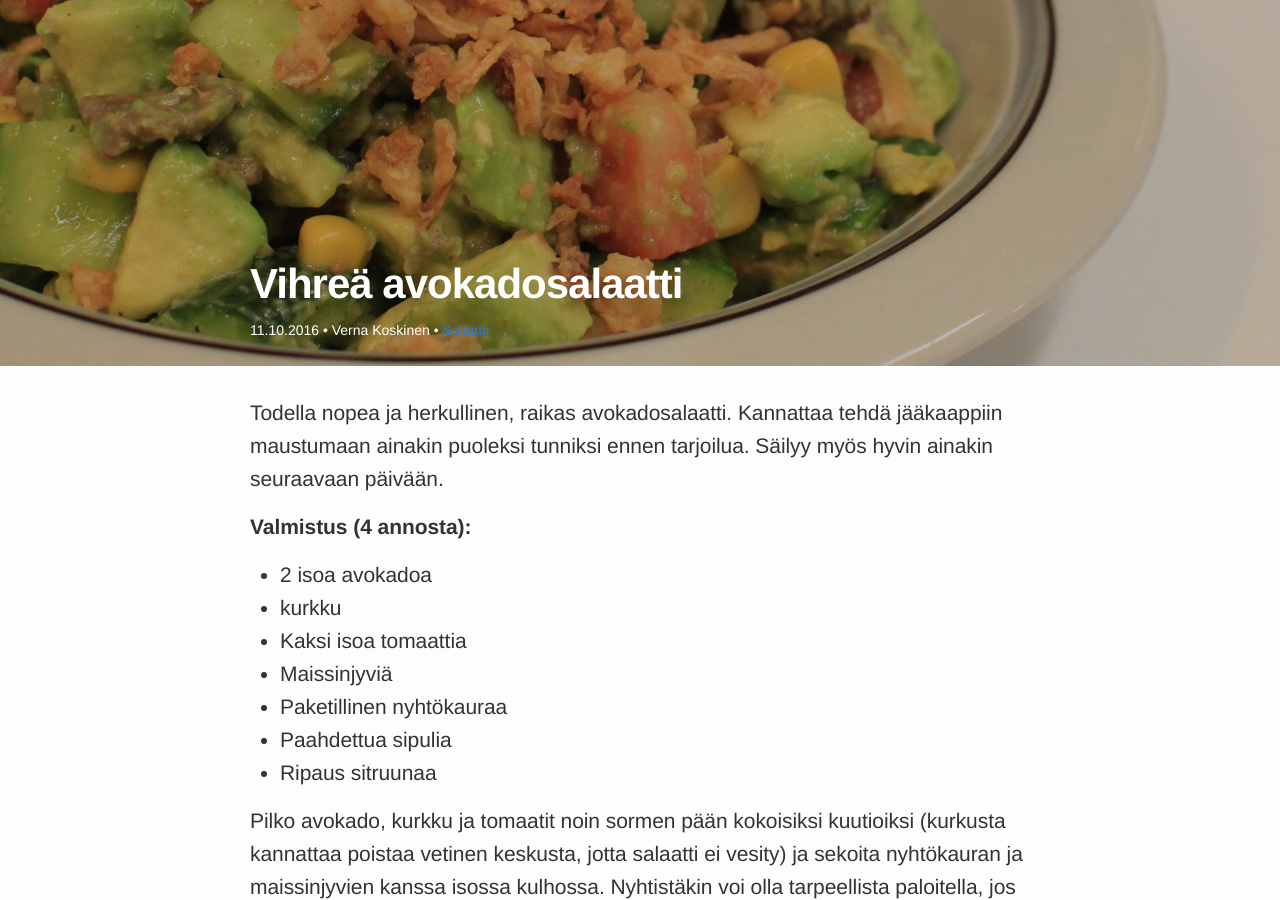
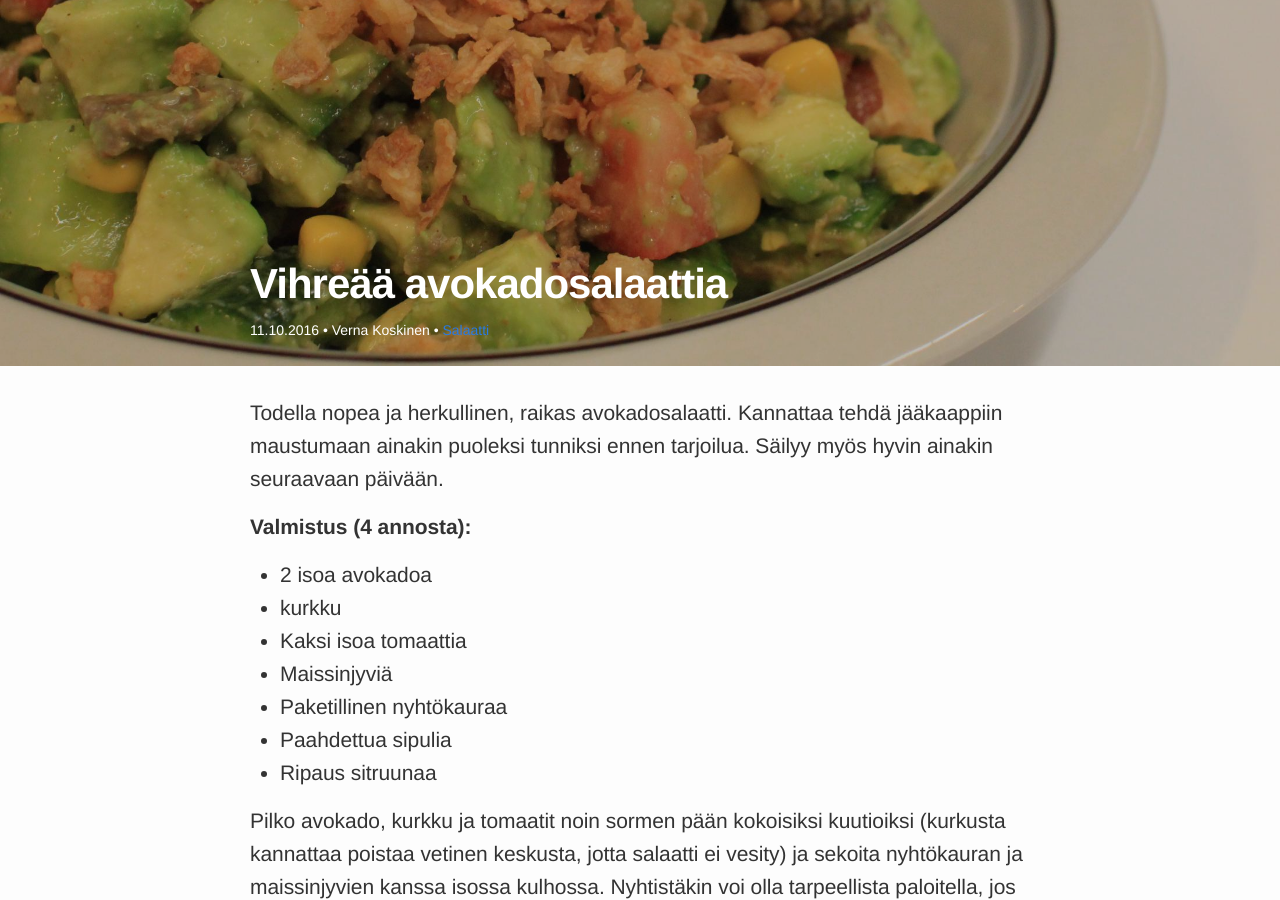
Before and after one commit to nmssvs/nmssvs.github.io, a Jekyll site: the page built from _posts/2016-10-11-salaatti.markdown, in a window 1280 px wide and 900 px high, scrolled down 395 px. Built offline with Jekyll 4.4.1, drawn with Linux system fonts in a browser that asks for light colours.

Commit message:
change recipe name

```diff
--- a/_posts/2016-10-11-salaatti.markdown
+++ b/_posts/2016-10-11-salaatti.markdown
@@ -1,6 +1,6 @@
 ---
 layout: post
-title:  "Vihreä avokadosalaatti"
+title:  "Vihreää avokadosalaattia"
 date:   2016-10-11
 photo: /images/recipes/2016-10-11-salaatti.jpg
 author: Verna Koskinen
```
